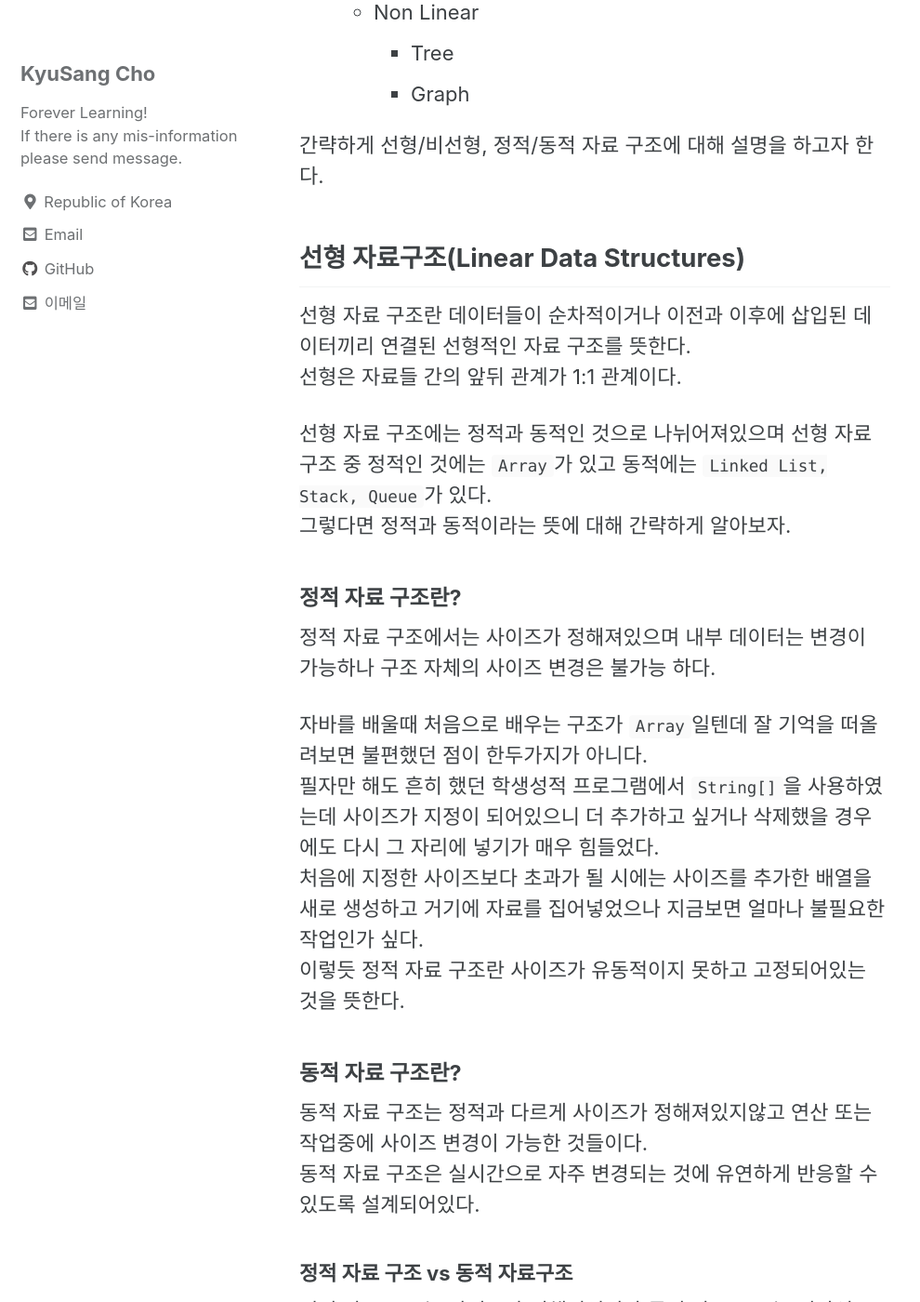
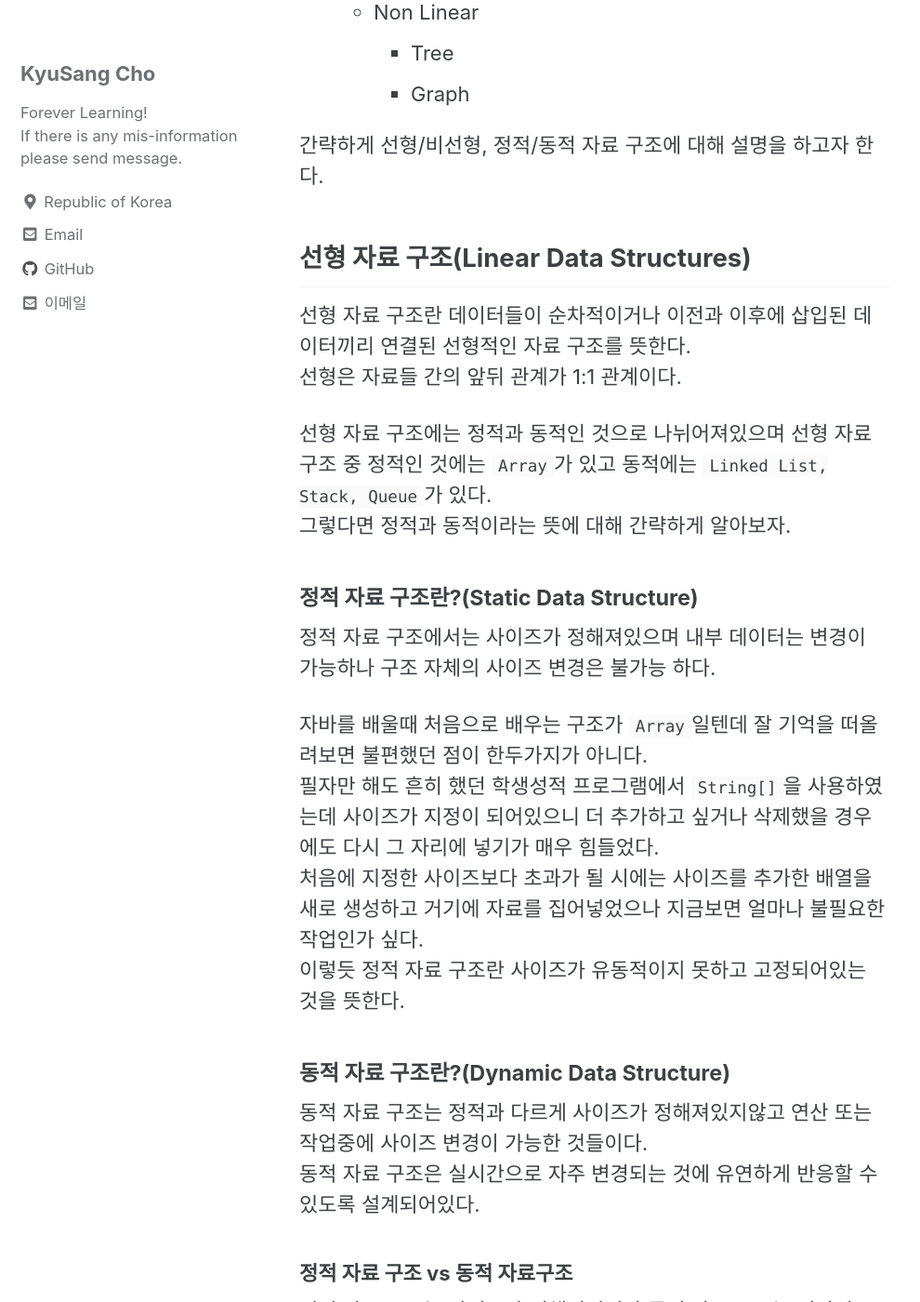
Before and after one commit to DevKS-Yet/DevKs-Yet.github.io, a Jekyll site: the page built from _posts/2022-04-15-70(data-structure1).md, in a window 1280 px wide and 1400 px high, scrolled down 869 px. Shown: the whole window at 93% size, without its empty margins (0-990 px from the left). Built offline with Jekyll 4.4.1, drawn with Linux system fonts in a browser that asks for light colours; cached includes are drawn as plain includes; some of the changed text lies outside the part shown.

Commit message:
20220415

```diff
--- a/_posts/2022-04-15-70(data-structure1).md
+++ b/_posts/2022-04-15-70(data-structure1).md
@@ -29,14 +29,14 @@ tags:
 
 간략하게 선형/비선형, 정적/동적 자료 구조에 대해 설명을 하고자 한다.
 
-## 선형 자료구조(Linear Data Structures)
+## 선형 자료 구조(Linear Data Structures)
 선형 자료 구조란 데이터들이 순차적이거나 이전과 이후에 삽입된 데이터끼리 연결된 선형적인 자료 구조를 뜻한다.
 선형은 자료들 간의 앞뒤 관계가 1:1 관계이다.
 
 선형 자료 구조에는 정적과 동적인 것으로 나뉘어져있으며 선형 자료구조 중 정적인 것에는 `Array`가 있고 동적에는 `Linked List, Stack, Queue`가 있다.
 그렇다면 정적과 동적이라는 뜻에 대해 간략하게 알아보자.
 
-#### 정적 자료 구조란?
+#### 정적 자료 구조란?(Static Data Structure)
 정적 자료 구조에서는 사이즈가 정해져있으며 내부 데이터는 변경이 가능하나 구조 자체의 사이즈 변경은 불가능 하다.
 
 자바를 배울때 처음으로 배우는 구조가 `Array`일텐데 잘 기억을 떠올려보면 불편했던 점이 한두가지가 아니다.
@@ -44,7 +44,7 @@ tags:
 처음에 지정한 사이즈보다 초과가 될 시에는 사이즈를 추가한 배열을 새로 생성하고 거기에 자료를 집어넣었으나 지금보면 얼마나 불필요한 작업인가 싶다.
 이렇듯 정적 자료 구조란 사이즈가 유동적이지 못하고 고정되어있는 것을 뜻한다.
 
-#### 동적 자료 구조란?
+#### 동적 자료 구조란?(Dynamic Data Structure)
 동적 자료 구조는 정적과 다르게 사이즈가 정해져있지않고 연산 또는 작업중에 사이즈 변경이 가능한 것들이다.
 동적 자료 구조은 실시간으로 자주 변경되는 것에 유연하게 반응할 수 있도록 설계되어있다.
 
@@ -59,7 +59,7 @@ Competitive Programming과 같이 제한이 주어지는 경우에는 메모리
 
 그러니 너무 복잡하게 생각하지 않고 일단 자료 구조에 대해서 공부한 뒤에 하나씩 사용을 해보면서 장단점을 정리해보고 상황은 매우 다양하기 자기가 직접 생각하여 알맞는 자료 구조를 사용할 수 있도록 해보자
 
-## 비선형 자료 구조
+## 비선형 자료 구조(Non-Linear Data Structure)
 말장난 같이 느낄 수 있지만 데이터가 순차적이지 않거나 선형이지 않은 자료 구조를 비선형 자료 구조라 한다.
 비선형은 자료들 간의 앞뒤 관계가 1:n, 또는 n:n의 관계가 되며 계층적 구조를 나타내기에 적합하다.
 
```
